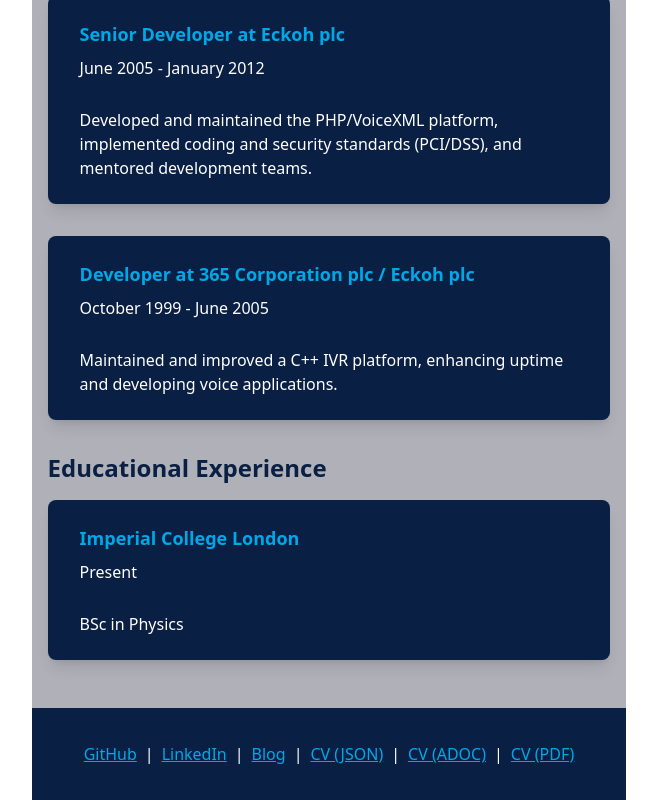
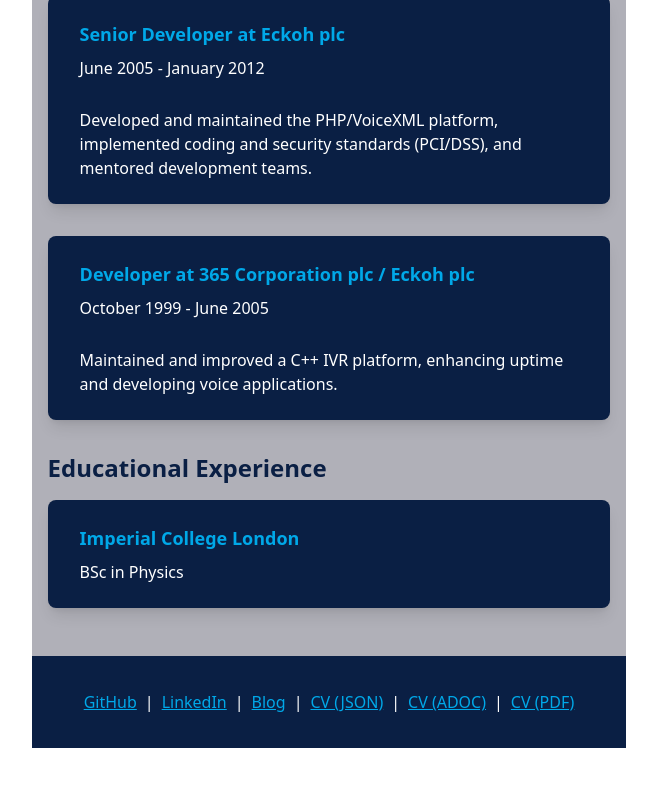
Before and after one commit to bahulneel/bahulneel.github.io, a Next.js app: page /experience in a window 1280 px wide. Shown: the part 1880-2680 px from the top of the page, without its empty margins (311-968 px from the left). After the commit the page ends 2628 px from the top, so only its background shows below. Built offline with nearby package versions, Linux system fonts and the light colour scheme.

Commit message:
small visual fixes

```diff
--- a/components/Education.js
+++ b/components/Education.js
@@ -1,11 +1,6 @@
 import React from 'react';
 import cv from '../public/cv.json';
 
-const formatDate = (date) => {
-  const options = { year: 'numeric', month: 'long' };
-  const newDate = new Date(date);
-  return newDate.toLocaleDateString('en-US', options);
-};
 
 const Education = () => {
   return (
@@ -13,9 +8,6 @@
       {cv.education.map((education, index) => (
         <div key={index} className="bg-primary-darkBlue px-8 py-6 rounded-lg shadow-lg mb-8 text-accent-white flex flex-col">
           <h2 className="text-accent-lightBlue text-lg mb-2 mt-0">{education.institution}</h2>
-          <p className="text-base mb-2">
-            {education.startDate && formatDate(education.startDate)}{education.startDate && education.endDate ? ' - ' : ''}{education.endDate ? formatDate(education.endDate) : 'Present'}
-          </p>
           <p className="text-base mb-0">{education.studyType ? `${education.studyType} in ${education.area}` : 'Degree not specified'}</p>
         </div>
       ))}
--- a/components/Skills.js
+++ b/components/Skills.js
@@ -7,7 +7,7 @@
       {cv.skills.map((skill, index) => (
         <li key={index} className="bg-primary-darkBlue px-8 py-4 rounded-lg shadow-lg mb-8 text-accent-white flex flex-col">
           <h3 className="text-accent-lightBlue text-lg mb-1 mt-0">{skill.name}</h3>
-          <span className="text-base">{skill.keywords.join(', ')}</span>
+          <span className="text-base">{skill.keywords.sort().join(', ')}.</span>
         </li>
       ))}
     </ul>
```
